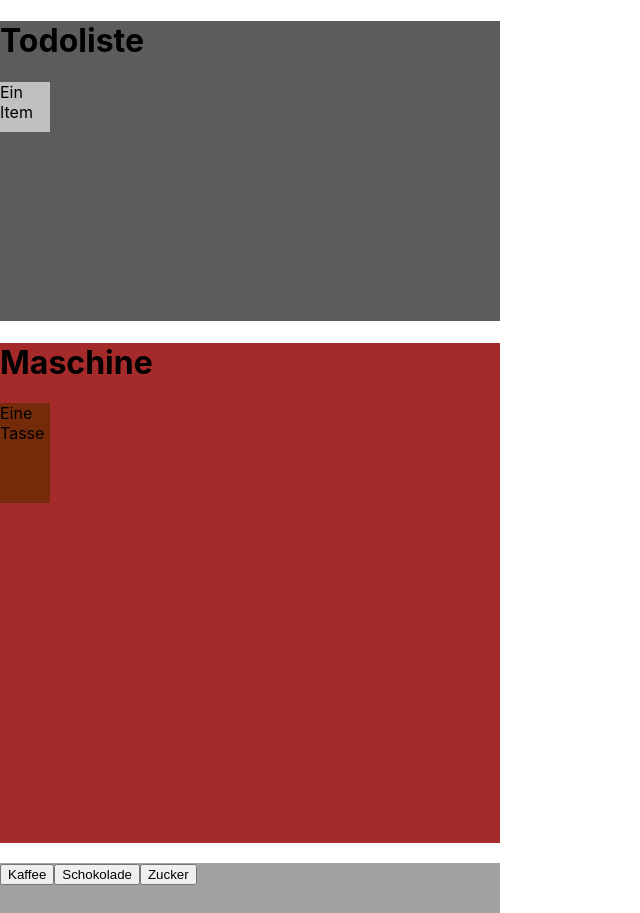
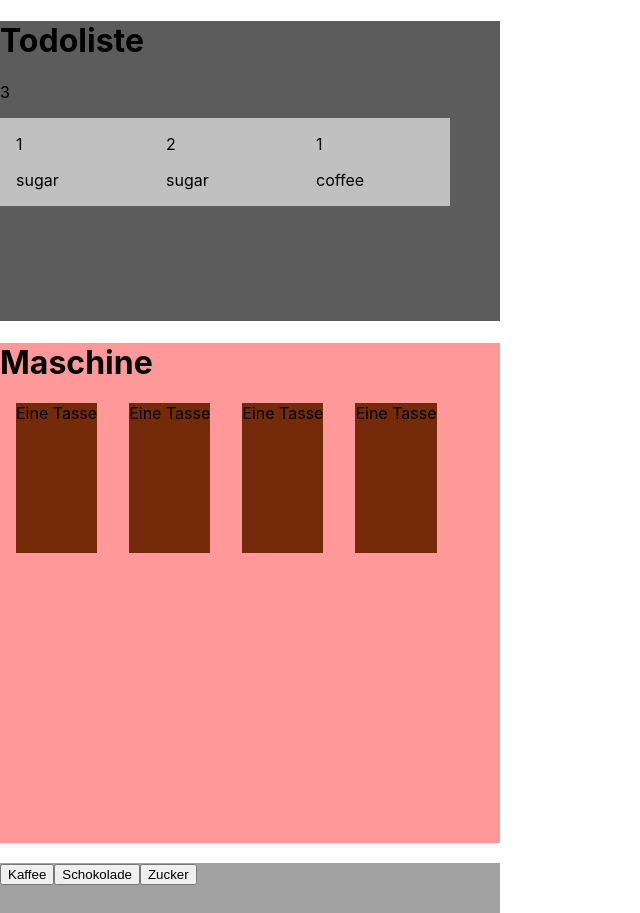
Before and after one commit to devolt5/brewing, a React (Create React App) app: page / in a window 1280 px wide. Shown: the whole page, without its empty margins (0-640 px from the left). Built offline with nearby package versions, Linux system fonts and the light colour scheme.

Commit message:
Add randomizer for start

```diff
--- a/src/App.js
+++ b/src/App.js
@@ -1,13 +1,37 @@
-import React from 'react';
-import Todolist from './components/Todolist/Todolist'
-import Coffeemachine from './components/Coffeemachine/Coffeemachine'
-import Controlpanel from './components/Controlpanel/Controlpanel'
-import './App.css';
+import React, { useState, useEffect } from "react";
+import Todolist from "./components/Todolist/Todolist";
+import Coffeemachine from "./components/Coffeemachine/Coffeemachine";
+import Controlpanel from "./components/Controlpanel/Controlpanel";
+import "./App.css";
 
 function App() {
+  const [todos, setTodos] = useState([]);
+  const todoLength = 3;
+
+  useEffect(() => {
+    let i = 0;
+    while (i < todoLength) {
+      setTodos(todos => {
+        console.log([...todos, randomizer()]);
+        return [...todos, randomizer()];
+      });
+      i++;
+    }
+  }, []);
+
+  const randomizer = () => {
+    const types = ["coffee", "chocolate", "sugar"];
+    const randomQuantity = Math.floor(Math.random() * 2) + 1;
+    const randomType = types[Math.floor(Math.random() * 3)];
+    return {
+      quantity: randomQuantity,
+      type: randomType
+    };
+  };
+
   return (
     <React.Fragment>
-      <Todolist />
+      <Todolist todos={todos} />
       <Coffeemachine />
       <br />
       <Controlpanel />
--- a/src/components/Coffeemachine/Coffeemachine.css
+++ b/src/components/Coffeemachine/Coffeemachine.css
@@ -1,5 +1,5 @@
 .machine {
     width: 500px;
     height: 500px;
-    background-color: brown;
+    background-color: rgb(255, 153, 153);
 }
--- a/src/components/Coffeemachine/Cup/Cup.css
+++ b/src/components/Coffeemachine/Cup/Cup.css
@@ -1,5 +1,6 @@
 .cup {
-    width: 50px;
-    height: 100px;
     background-color: rgb(117, 43, 9);
+    display: inline-block;
+    margin: 0 1rem;
+    height: 150px;
 }
--- a/src/components/Coffeemachine/Cup/Cup.jsx
+++ b/src/components/Coffeemachine/Cup/Cup.jsx
@@ -4,7 +4,10 @@ import './Cup.css'
 export default function Cup() {
     return (
       <React.Fragment>
-        <div className="cup">Eine Tasse</div>
+        <div className="cup cup-1">Eine Tasse</div>
+        <div className="cup cup-2">Eine Tasse</div>
+        <div className="cup cup-3">Eine Tasse</div>
+        <div className="cup cup-4">Eine Tasse</div>
       </React.Fragment>
     );
   }
--- a/src/components/Todolist/Todoitem/Todoitem.css
+++ b/src/components/Todolist/Todoitem/Todoitem.css
@@ -1,5 +1,10 @@
 .item {
-    width: 50px;
-    height: 50px;
-    background-color: rgb(192, 192, 192);
+  display: inline-block;
+  width: 150px;
+
+  background-color: rgb(192, 192, 192);
 }
+
+.item div {
+  margin: 0 1rem;
+}
--- a/src/components/Todolist/Todoitem/Todoitem.jsx
+++ b/src/components/Todolist/Todoitem/Todoitem.jsx
@@ -1,10 +1,15 @@
-import React from 'react';
-import './Todoitem.css'
+import React from "react";
+import "./Todoitem.css";
 
-export default function Todoitem() {
-    return (
-      <React.Fragment>
-        <div className="item">Ein Item</div>
-      </React.Fragment>
-    );
-  }
+export default function Todoitem({ quantity, type }) {
+  return (
+    <React.Fragment>
+      <div className="item">
+        <div>
+          <p>{quantity}</p>
+          <p>{type}</p>
+        </div>
+      </div>
+    </React.Fragment>
+  );
+}
--- a/src/components/Todolist/Todolist.jsx
+++ b/src/components/Todolist/Todolist.jsx
@@ -1,9 +1,15 @@
-import React from 'react';
-import Todoitem from './Todoitem/Todoitem';
-import './Todolist.css'
+import React from "react";
+import Todoitem from "./Todoitem/Todoitem";
+import "./Todolist.css";
 
-export default function Todolist() {
-    return (
-        <div className="todolist"><h1>Todoliste</h1><Todoitem /></div>
-    );
-  }
+export default function Todolist({ todos }) {
+  return (
+    <div className="todolist">
+      <h1>Todoliste</h1>
+      <p>{todos.length}</p>
+      {todos.map(item => (
+        <Todoitem quantity={item.quantity} type={item.type} />
+      ))}
+    </div>
+  );
+}
```
